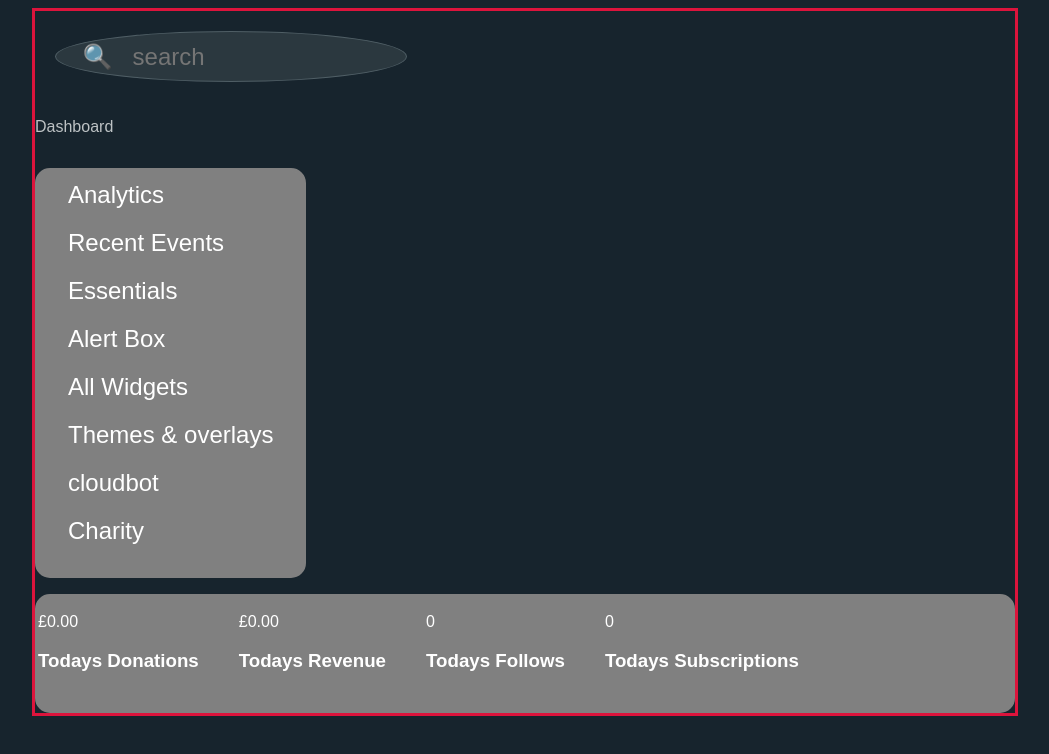
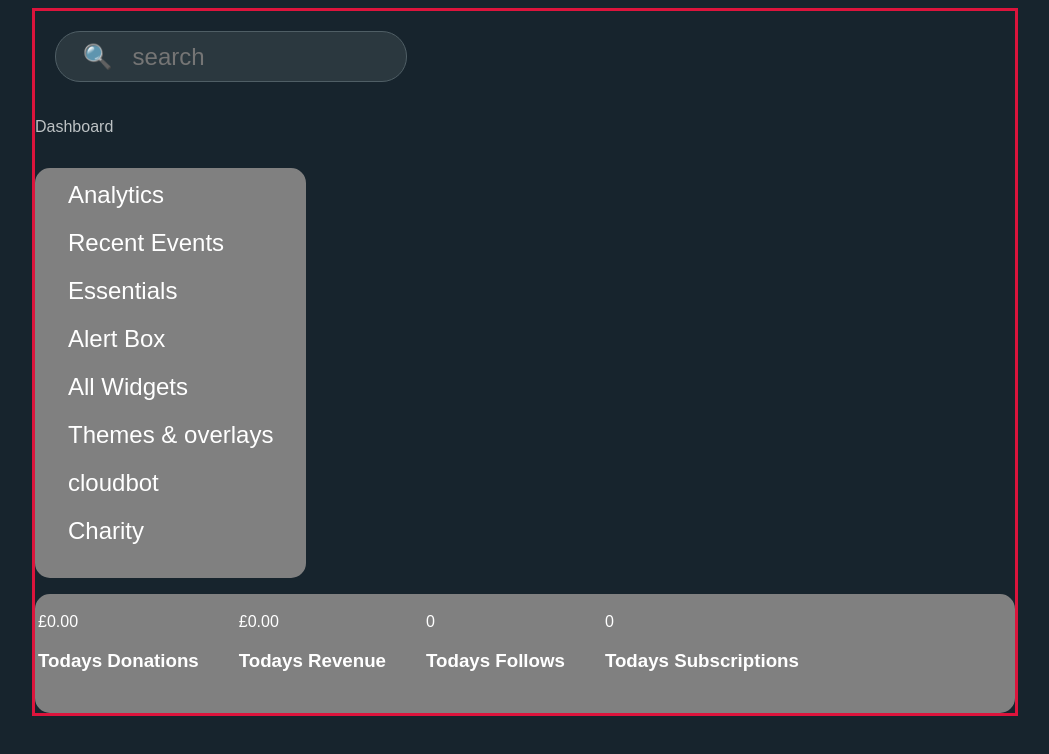
Before and after one commit to barrywaldron/stream-dashboard, a website: page index.html in a window 1280 px wide. Shown: the whole page, without its empty margins (115-1164 px from the left). Drawn offline with Linux system fonts and the light colour scheme.

Commit message:
Update style.css

```diff
--- a/style.css
+++ b/style.css
@@ -15,12 +15,11 @@ body {
 
 .search {
     position: relative;
-    border-radius: 50%;
-    border: 1px solid #2b383f;
+    border-radius: 25px;
+    border: 1px solid #4f5e65;
     min-width: 300px;
     max-width: 500px;
-    border-color: #4f5e65;
-    box-shadow: none;
+
     background: transparent;
     background-color: #2b383f;
     padding: 12px 20px;
```
